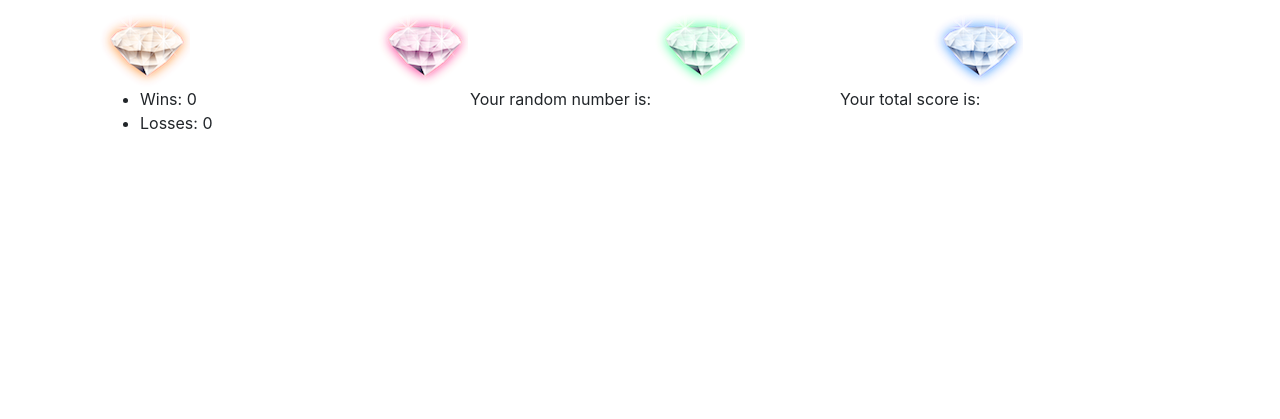
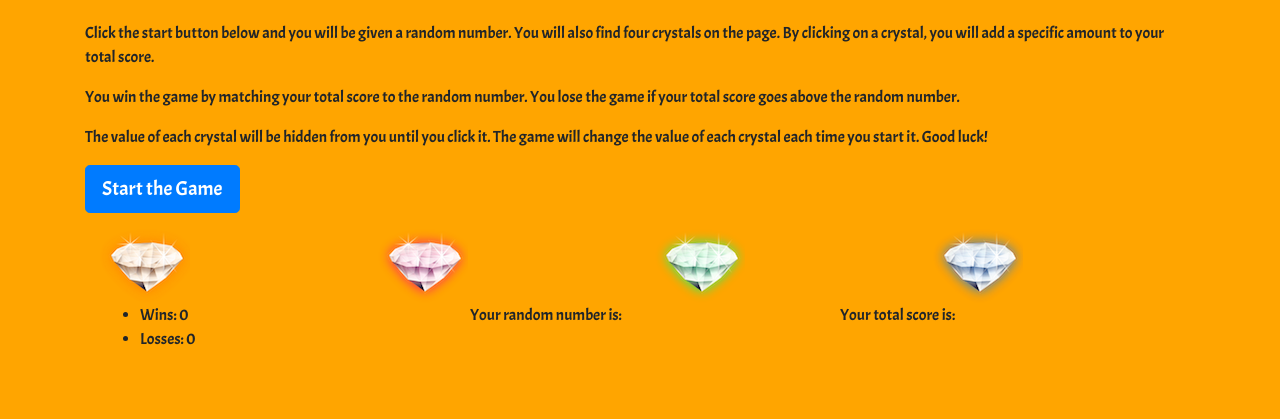
Before and after one commit to AAgnew/unit-4-game, a plain HTML site: page index.html in a window 1280 px wide. Shown: the part 381-800 px from the top of the page. Drawn offline with nearby package versions, Linux system fonts and the light colour scheme.

Commit message:
Finally found the typo that was keeping my CSS from updating

```diff
--- a/index.html
+++ b/index.html
@@ -8,7 +8,7 @@
     <title>Crystal Collector Game</title>
     <link rel="stylesheet" href="https://maxcdn.bootstrapcdn.com/bootstrap/4.0.0/css/bootstrap.min.css" integrity="sha384-Gn5384xqQ1aoWXA+058RXPxPg6fy4IWvTNh0E263XmFcJlSAwiGgFAW/dAiS6JXm"
         crossorigin="anonymous">
-    <link rel="stylesheet" type="test/css" href="assets/css/style.css">
+    <link rel="stylesheet" type="text/css" href="assets/css/style.css">
     <link href="https://fonts.googleapis.com/css?family=Acme" rel="stylesheet">
     <script src="https://code.jquery.com/jquery-3.3.1.slim.min.js" integrity="sha384-q8i/X+965DzO0rT7abK41JStQIAqVgRVzpbzo5smXKp4YfRvH+8abtTE1Pi6jizo"
         crossorigin="anonymous"></script>
```
